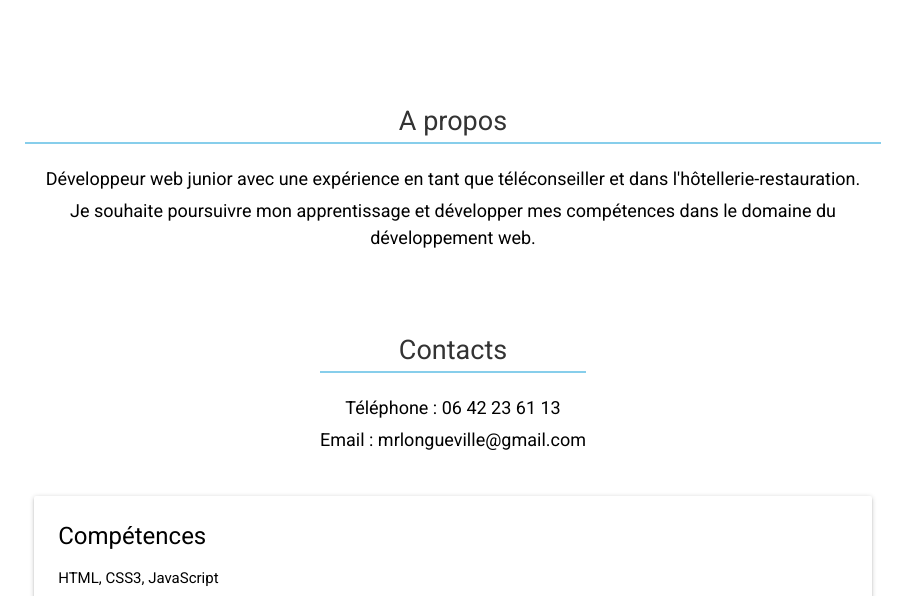
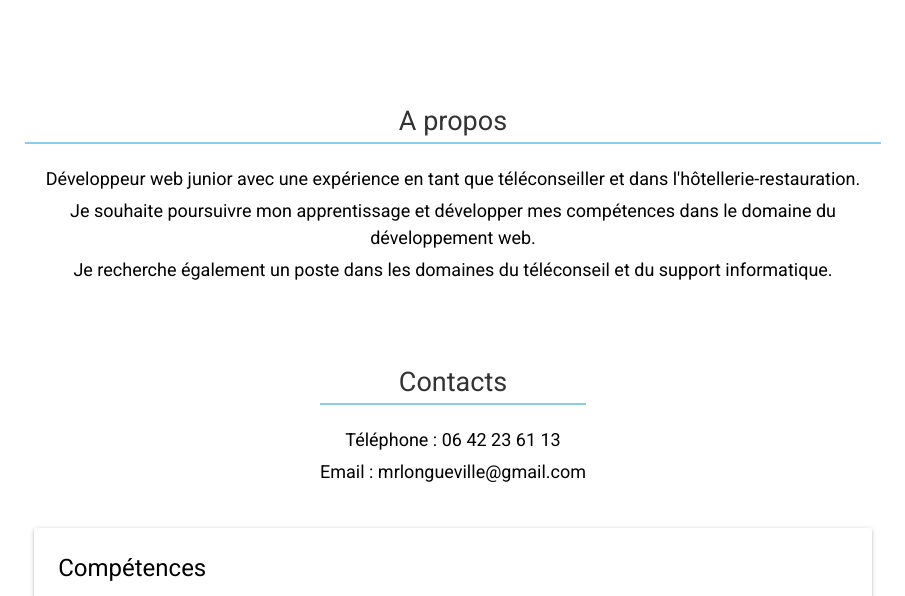
Before and after one commit to Longuevville/cv2025.io, a plain HTML site: page index.html in a window 1280 px wide. Shown: the part 165-761 px from the top of the page, without its empty margins (187-1092 px from the left). Drawn offline with nearby package versions, Linux system fonts and the light colour scheme.

Commit message:
Update index.html

```diff
--- a/index.html
+++ b/index.html
@@ -21,6 +21,7 @@
             <h2>A propos</h2>
             <p>Développeur web junior avec une expérience en tant que téléconseiller et dans l'hôtellerie-restauration.</p>
             <p>Je souhaite poursuivre mon apprentissage et développer mes compétences dans le domaine du développement web.</p>
+            <p>Je recherche également un poste dans les domaines du téléconseil et du support informatique.</p>
         </section>
 
         <section id="contacts">
```
